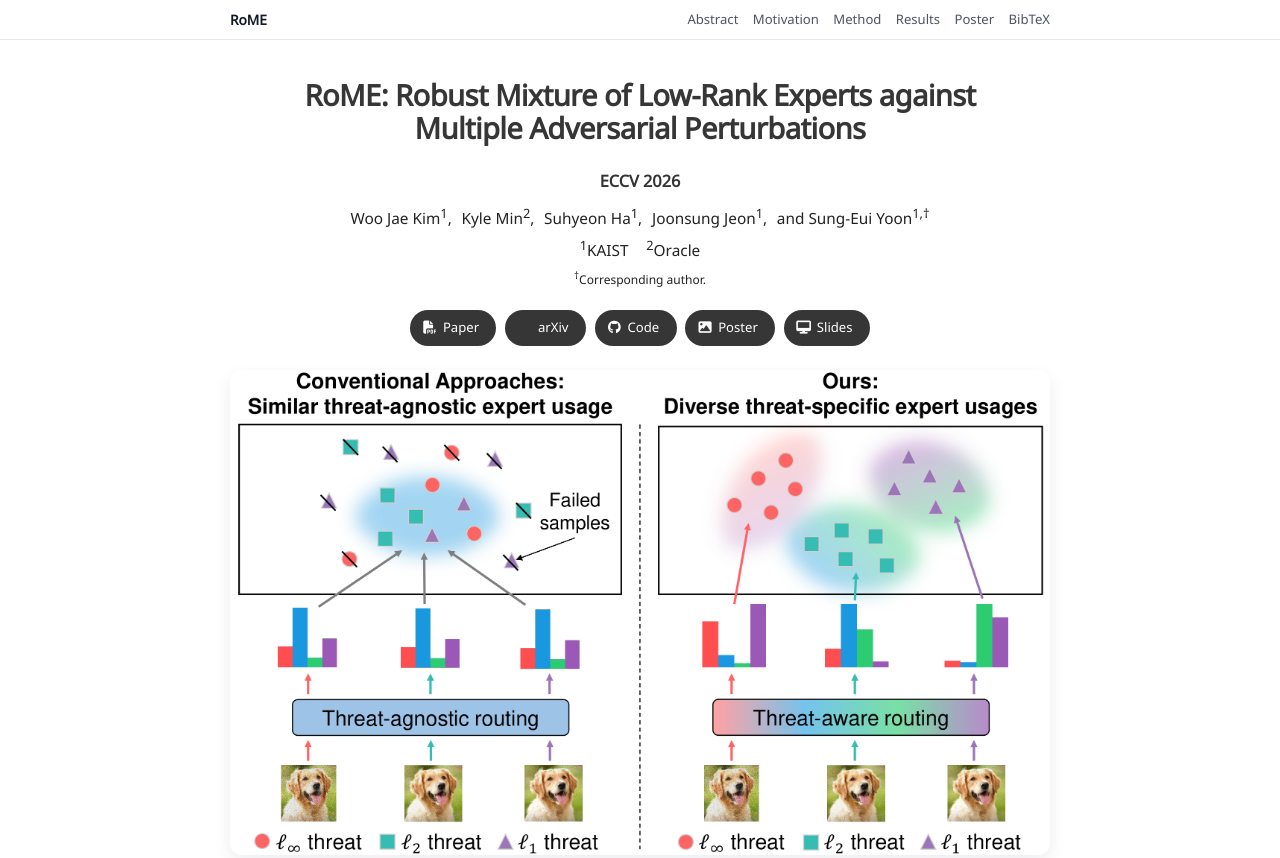
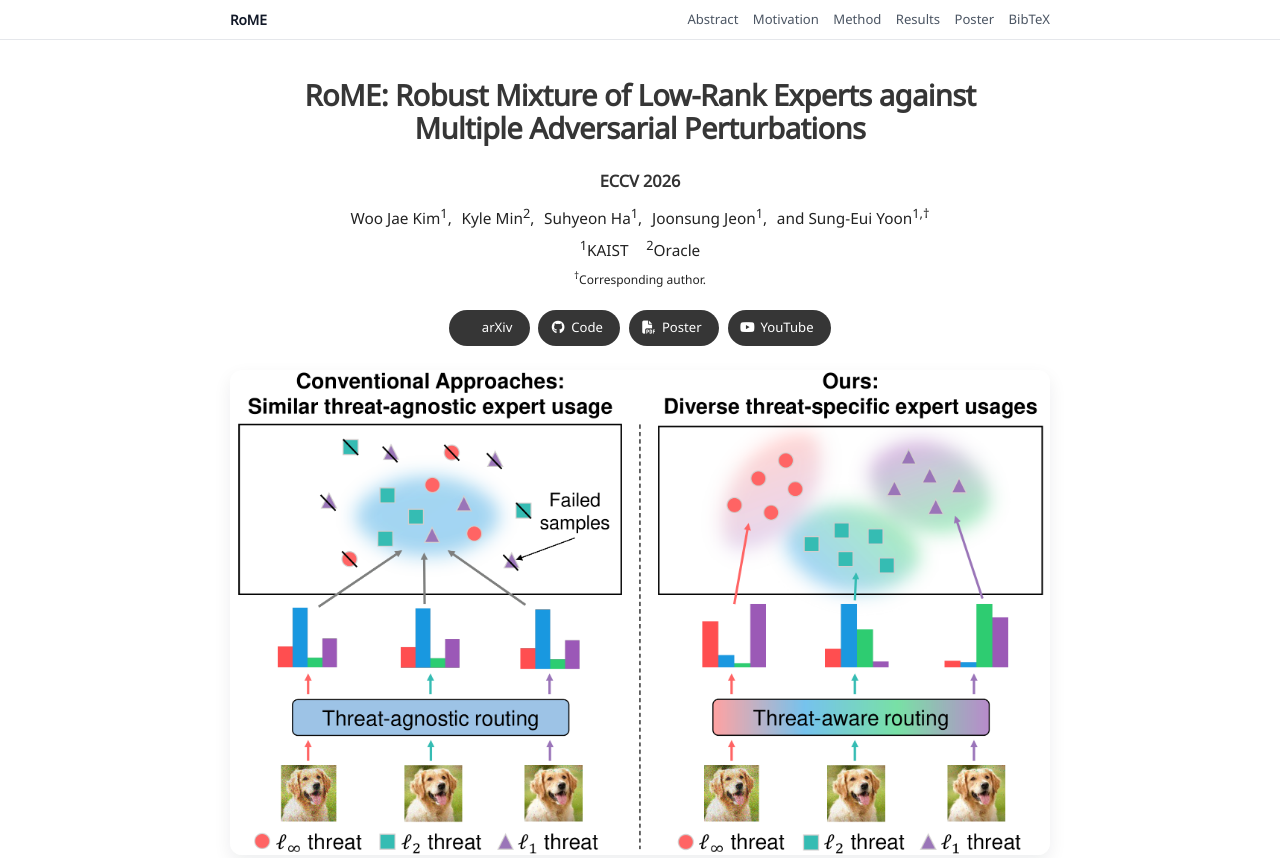
Before and after one commit to wkim97/RoME, a plain HTML site: page index.html in a window 1280 px wide. Shown: the top 858 px of the page. Drawn offline with Linux system fonts and the light colour scheme; some icons are missing; a web font is replaced by a local one.

Commit message:
Set header links to arXiv, Code, Poster, and YouTube

```diff
--- a/index.html
+++ b/index.html
@@ -675,12 +675,6 @@
 
           <div class="publication-links">
             <span class="link-block">
-              <a href="./static/pdfs/RoME_paper.pdf" class="external-link button is-normal is-rounded is-dark">
-                <span class="icon"><i class="fas fa-file-pdf"></i></span>
-                <span>Paper</span>
-              </a>
-            </span>
-            <span class="link-block">
               <a href="https://arxiv.org/abs/2607.06109" target="_blank" class="external-link button is-normal is-rounded is-dark">
                 <span class="icon"><i class="ai ai-arxiv"></i></span>
                 <span>arXiv</span>
@@ -693,15 +687,15 @@
               </a>
             </span>
             <span class="link-block">
-              <a href="./static/pdfs/RoME_poster.pdf" class="external-link button is-normal is-rounded is-dark">
-                <span class="icon"><i class="fas fa-image"></i></span>
+              <a href="./static/pdfs/RoME_poster.pdf" target="_blank" class="external-link button is-normal is-rounded is-dark">
+                <span class="icon"><i class="fas fa-file-pdf"></i></span>
                 <span>Poster</span>
               </a>
             </span>
             <span class="link-block">
-              <a href="./static/pdfs/RoME_slides.pdf" class="external-link button is-normal is-rounded is-dark">
-                <span class="icon"><i class="fas fa-desktop"></i></span>
-                <span>Slides</span>
+              <a href="https://www.youtube.com" target="_blank" class="external-link button is-normal is-rounded is-dark">
+                <span class="icon"><i class="fab fa-youtube"></i></span>
+                <span>YouTube</span>
               </a>
             </span>
           </div>
```
